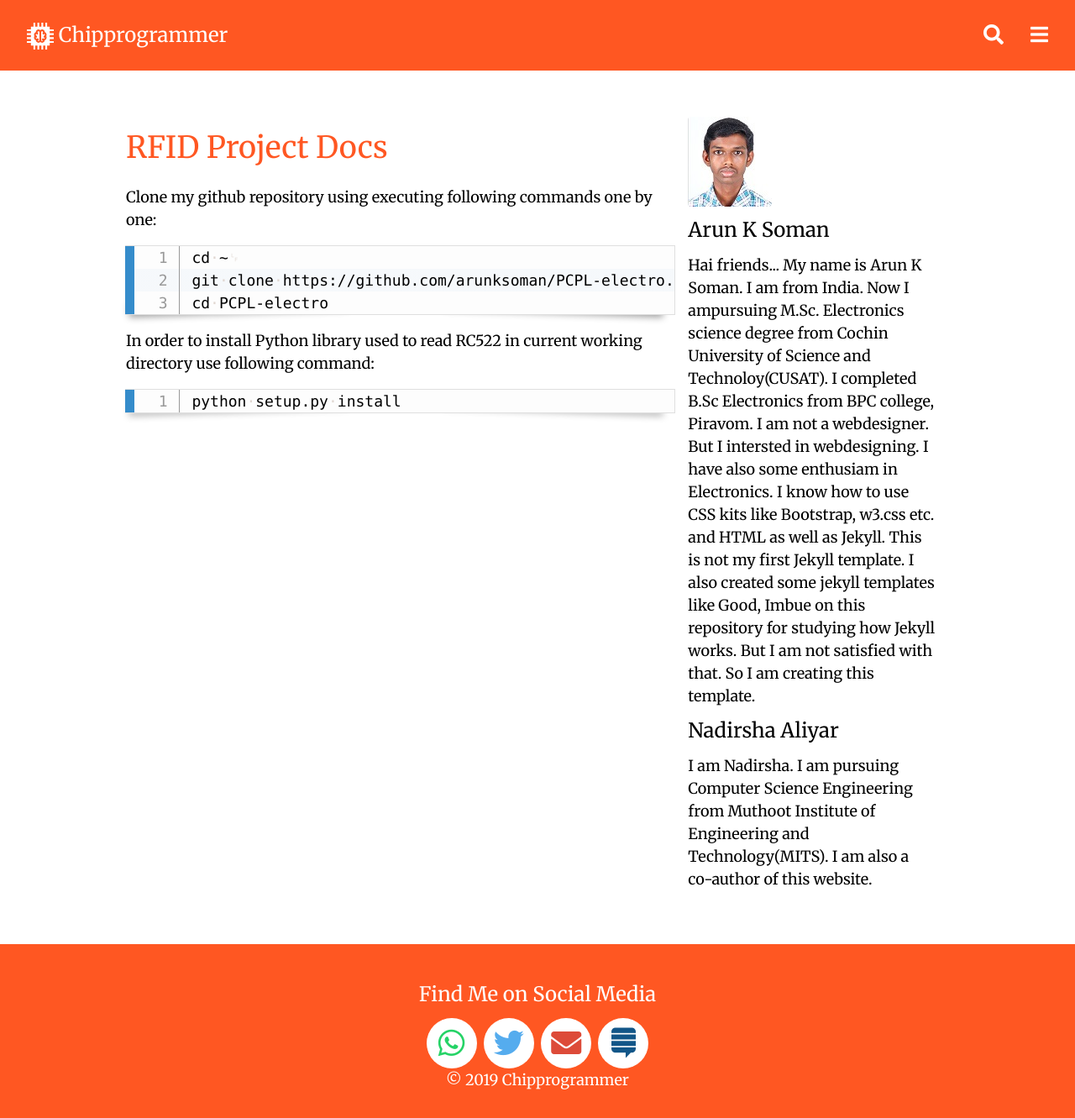
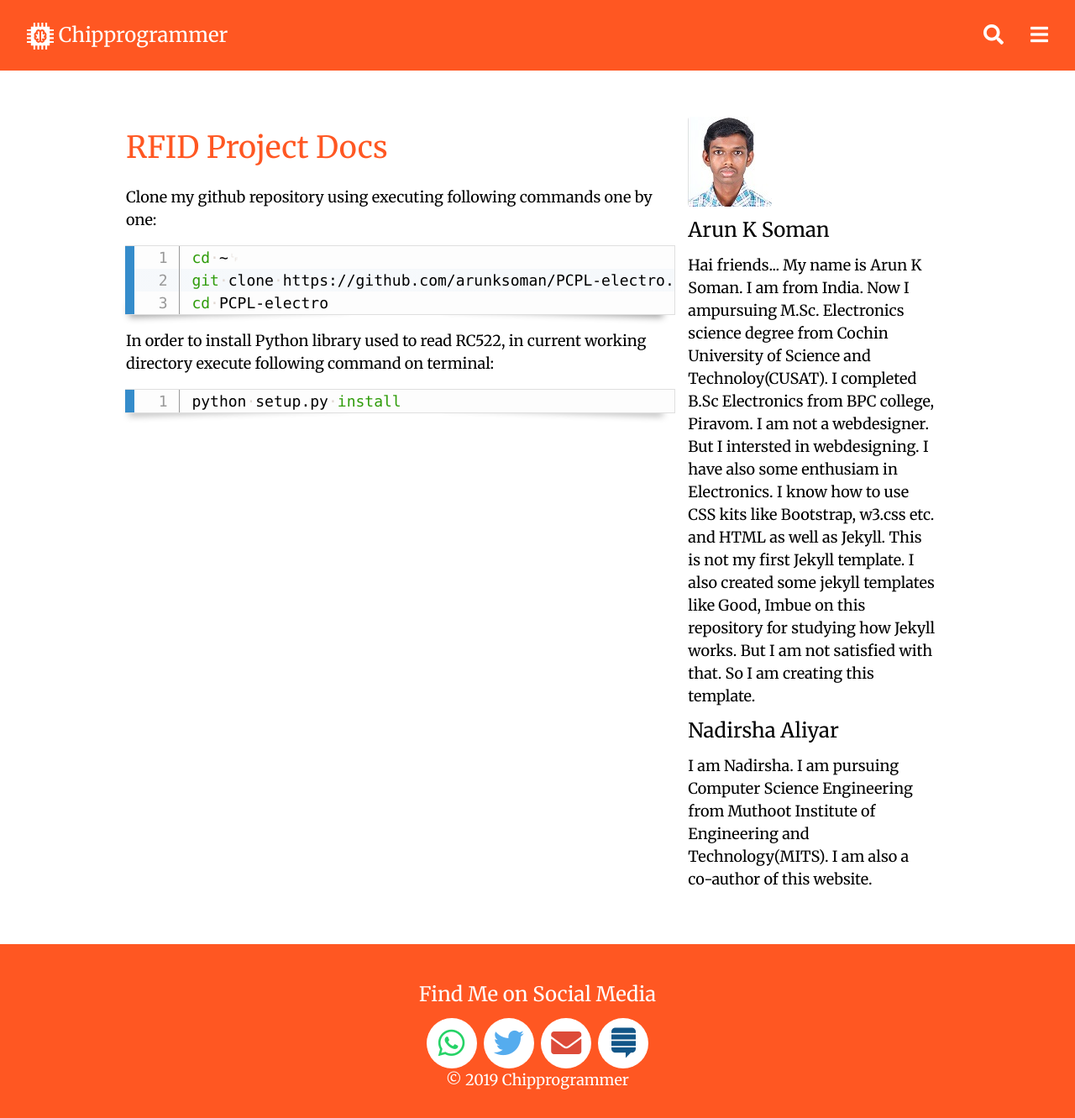
Before and after one commit to techiworld/techiworld.github.io, a Jekyll site: the page built from PCPL-electro.md, in a window 1280 px wide and 1331 px high. Shown: the whole window at 84% size. Built offline with Jekyll 4.4.1, drawn with Linux system fonts in a browser that asks for light colours; comment, search, counter and statistics services are not loaded.

Commit message:
Update PCPL-electro.md

```diff
--- a/PCPL-electro.md
+++ b/PCPL-electro.md
@@ -6,7 +6,7 @@ prism: true
 
 Clone my github repository using executing following commands one by one:
 <pre class="line-numbers">
-<code class="language-markdown">
+<code class="language-bash">
 {% raw %}
 cd ~
 git clone https://github.com/arunksoman/PCPL-electro.git
@@ -15,9 +15,9 @@ cd PCPL-electro
 </code>
 </pre>
 
-In order to install Python library used to read RC522 in current working directory use following command:
+In order to install Python library used to read RC522, in current working directory execute following command on terminal:
 <pre class="line-numbers">
-<code class="language-markdown">
+<code class="language-bash">
 {% raw %}
 python setup.py install
 {% endraw %}
```
